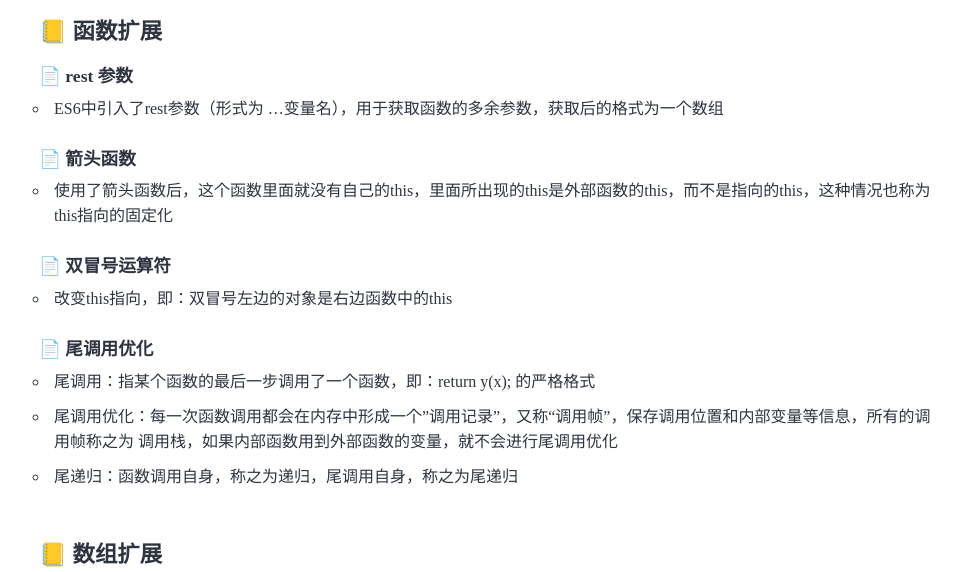
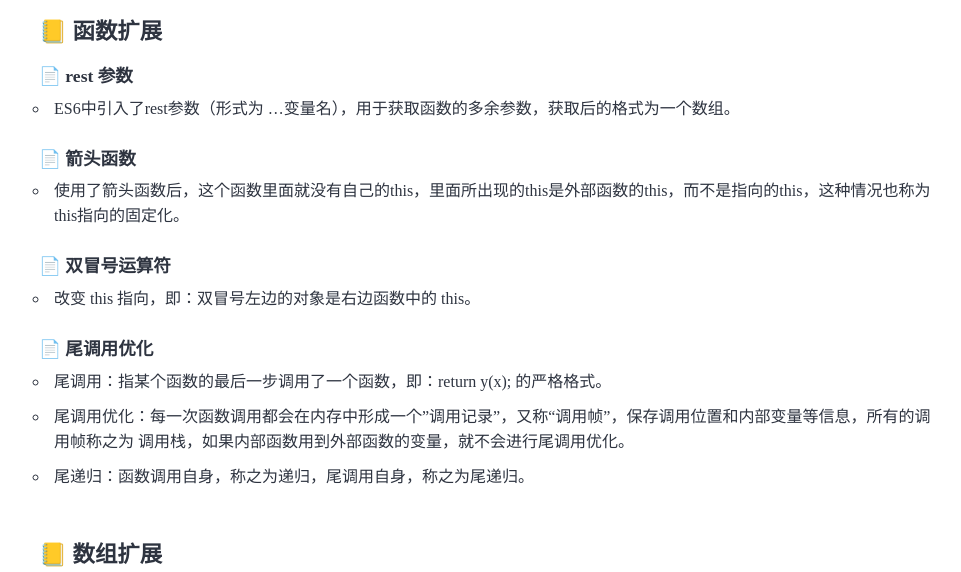
Before and after one commit to maicoder/blog, a Jekyll site: the page built from _posts/2019-06-01-8.md, in a window 1280 px wide and 900 px high, scrolled down 1057 px. Shown: the part 160-732 px from the top of the window, without its empty margins (151-1112 px from the left). Built offline with Jekyll 4.4.1, drawn with Linux system fonts in a browser that asks for light colours; some web fonts are replaced.

Commit message:
Update 2019-06-01-8.md

```diff
--- a/_posts/2019-06-01-8.md
+++ b/_posts/2019-06-01-8.md
@@ -45,21 +45,21 @@ title: ES6 语法
 
 ## 📄 rest 参数
 
-- ES6中引入了rest参数（形式为 ...变量名），用于获取函数的多余参数，获取后的格式为一个数组
+- ES6中引入了rest参数（形式为 ...变量名），用于获取函数的多余参数，获取后的格式为一个数组。
 
 ## 📄 箭头函数
 
-- 使用了箭头函数后，这个函数里面就没有自己的this，里面所出现的this是外部函数的this，而不是指向的this，这种情况也称为this指向的固定化
+- 使用了箭头函数后，这个函数里面就没有自己的this，里面所出现的this是外部函数的this，而不是指向的this，这种情况也称为this指向的固定化。
 
 ## 📄 双冒号运算符
 
-- 改变this指向，即：双冒号左边的对象是右边函数中的this
+- 改变 this 指向，即：双冒号左边的对象是右边函数中的 this。
 
 ## 📄 尾调用优化
 
-- 尾调用：指某个函数的最后一步调用了一个函数，即：return y(x); 的严格格式
-- 尾调用优化：每一次函数调用都会在内存中形成一个"调用记录"，又称“调用帧”，保存调用位置和内部变量等信息，所有的调用帧称之为 调用栈，如果内部函数用到外部函数的变量，就不会进行尾调用优化
-- 尾递归：函数调用自身，称之为递归，尾调用自身，称之为尾递归
+- 尾调用：指某个函数的最后一步调用了一个函数，即：return y(x); 的严格格式。
+- 尾调用优化：每一次函数调用都会在内存中形成一个"调用记录"，又称“调用帧”，保存调用位置和内部变量等信息，所有的调用帧称之为 调用栈，如果内部函数用到外部函数的变量，就不会进行尾调用优化。
+- 尾递归：函数调用自身，称之为递归，尾调用自身，称之为尾递归。
 
 
 # 📒 数组扩展
```
